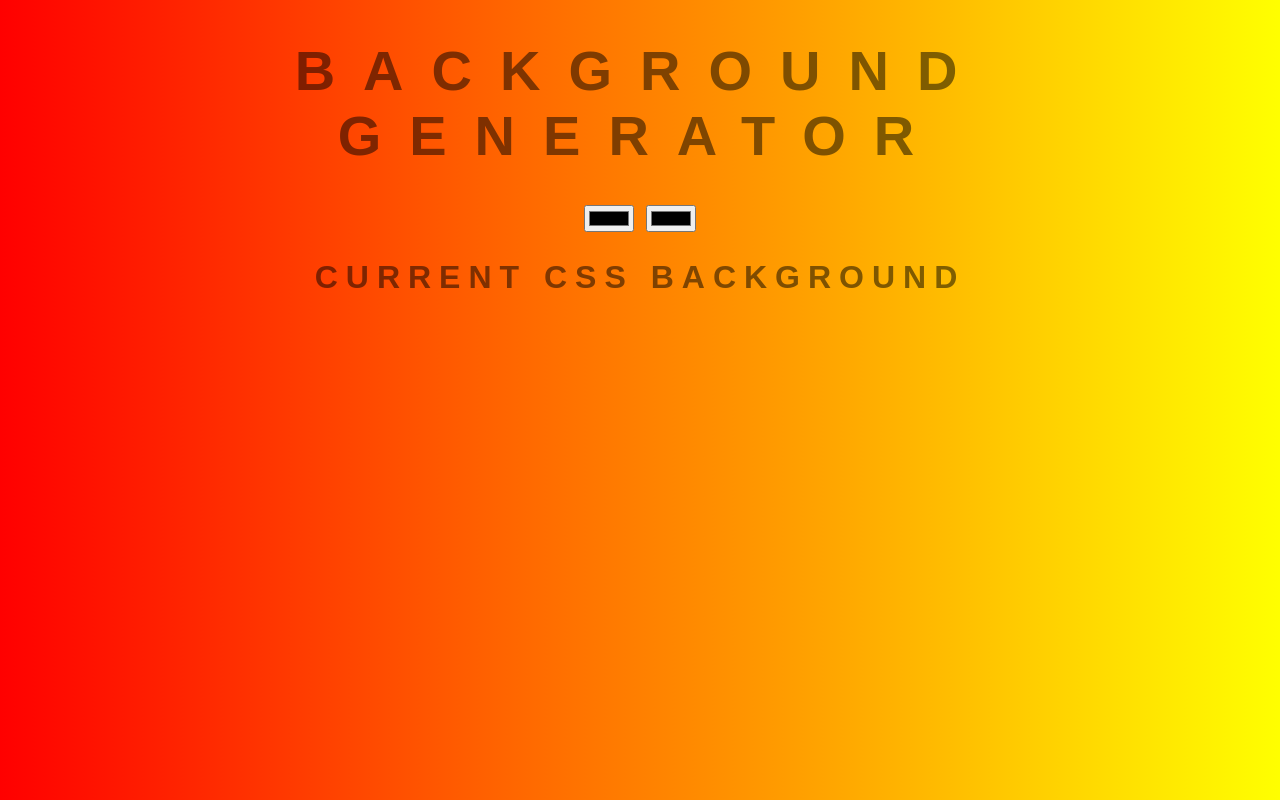
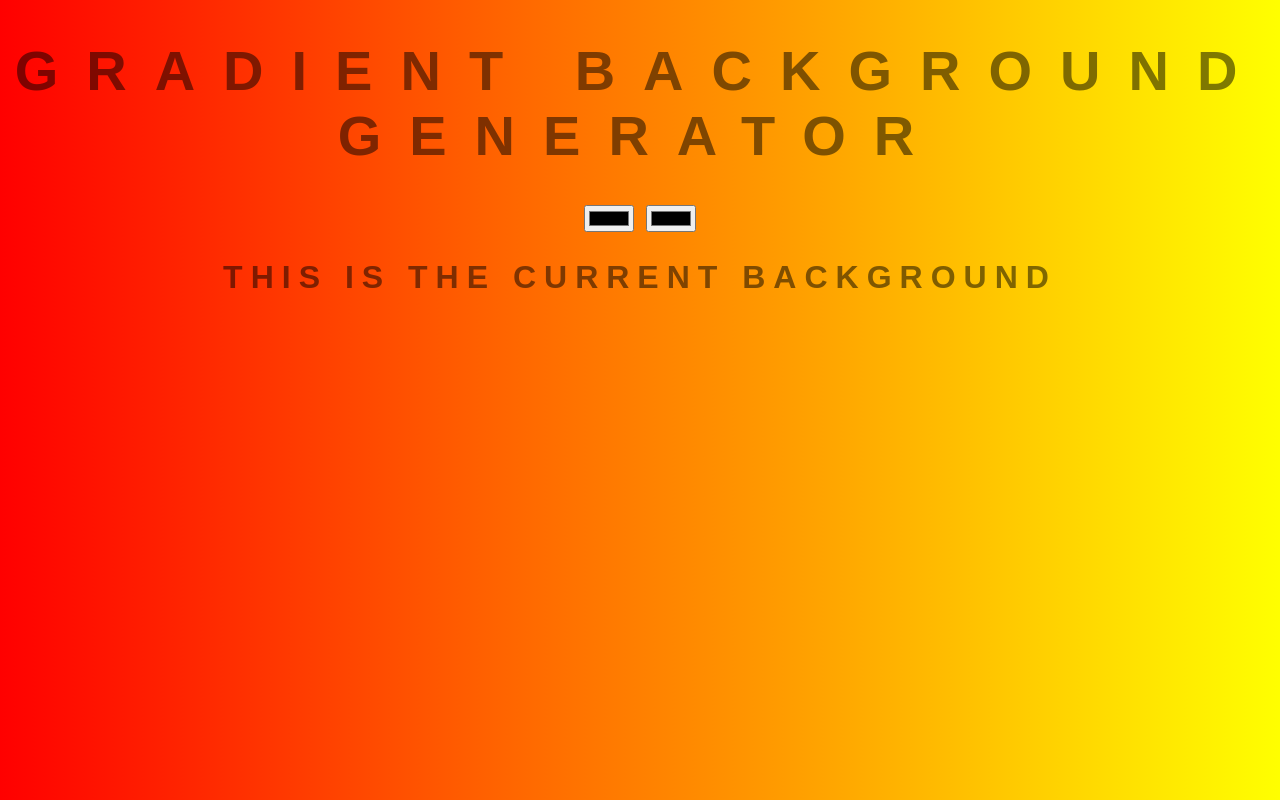
Before and after one commit to Hackerutz/background-generator, a plain HTML site: page index.html in a window 1280 px wide. Drawn offline with Linux system fonts and the light colour scheme.

Commit message:
Changing body header and subheader text

```diff
--- a/index.html
+++ b/index.html
@@ -6,10 +6,10 @@
 	<link rel="stylesheet" type="text/css" href="style.css">
 </head>
 <body id="gradient">
-	<h1>Background Generator</h1>
+	<h1>Gradient Background Generator</h1>
 	<input class="color1" id="input1" type="color" name="color1" value="#000000">
 	<input class="color2" id="input2" type="color" name="color2" value="#000000">
-	<h2>Current CSS Background</h2>
+	<h2>This is the current background</h2>
 	<h3></h3>
 	<script type="text/javascript" src="script.js"></script>
 </body>
```
